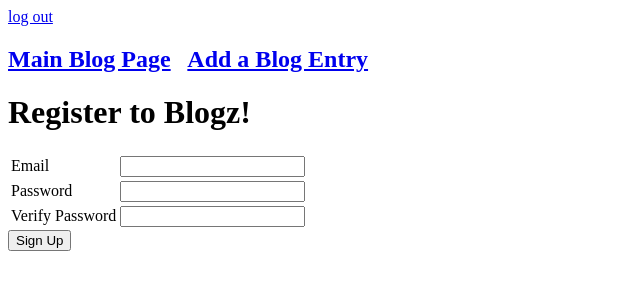
After one commit to b2peters/blogz, a Flask app: page /signup in a window 1280 px wide. The commit adds this page. Shown: the top 300 px of the page, without its empty margins (0-640 px from the left). Run offline with Flask 2, Linux system fonts and the light colour scheme.

Commit message:
add index and login and signup and logout

```diff
--- a/main.py
+++ b/main.py
@@ -1,4 +1,4 @@
-from flask import Flask, request, redirect, render_template
+from flask import Flask, request, redirect, render_template, session, flash
 from flask_sqlalchemy import SQLAlchemy
 import cgi
 
@@ -8,6 +8,7 @@ app.config['SQLALCHEMY_DATABASE_URI'] = 'mysql+pymysql://blogz:password@localhos
 app.config['SQLALCHEMY_ECHO'] = True
 app.config['SQLALCHEMY_TRACK_MODIFICATIONS'] = False
 db = SQLAlchemy(app)
+app.secret_key = 'y337kGcys&zP3B'
 
 #intitialize the Blog class
 class Blog(db.Model):
@@ -80,13 +81,58 @@ def newpost():
         else:
             return render_template('blog.html', blogs=all_blogs())
 
+@app.route('/login', methods=['GET', 'POST'])
+def login():
+    if request.method == 'POST':
+        email=request.form['email']
+        password=request.form['password']
+        user=User.query.filter_by(username=email).first()
+        if user and user.password == password:
+            session['email'] = email
+            flash("Logged in")
+            return redirect('/')
+        elif not user:
+            flash('User does not exist')
+        else:
+            flash('User password incorrect')
+    return render_template('login.html')
+
+@app.route('/signup', methods=['GET', 'POST'])
+def signup():
+    if request.method == "POST":
+        email = request.form['email']
+        password = request.form['password']
+        verify = request.form['verify']
+
+        existing_user = User.query.filter_by(username=email).first()
+        if not existing_user:
+            new_user = User(email,password)
+            db.session.add(new_user)
+            db.session.commit()
+            session['email']=email
+            return redirect('/newpost')
+        else:
+            flash('Duplicate user')
+    return render_template('signup.html')
+
+@app.route('/logout')
+def logout():
+    # del session['email']
+    session['email']=''
+    return redirect('/blog')
+
+
 
 
 @app.route('/newpost', methods=['POST', 'GET'])
-def index():
+def create_new():
     # blogs=blogs
     return render_template('newpost.html', blogs=all_blogs())
 
+@app.route('/')
+def index():
+    users=User.query.all()
+    return render_template('index.html', users=users)
 
 if __name__ == '__main__':
 
--- a/templates/base.html
+++ b/templates/base.html
@@ -11,6 +11,18 @@
             </style>
     </head>
     <body>
+
+        <div>
+            <a href='logout'>log out</a>
+        </div>
+
+                    {% with messages = get_flashed_messages(with_categories=True) %}
+                    <ul>
+                        {% for category,message in messages %}
+                        <li class="{{category}}">{{message}}</li>
+                        {% endfor %}
+                    </ul>
+                    {% endwith %}
         <nav>
             <!--{# add button for "main blog page" to return to the main page. titled "Build A Blog" with two buttons and all blogs justified left with a linked title.#}
             {# add button for "Add a Blog Entry" to return to the main page. #}-->
--- /dev/null
+++ b/templates/signup.html
@@ -0,0 +1,28 @@
+{% extends "base.html" %}
+
+{% block content %}
+<h1>Register to Blogz!</h1>
+<form action="/signup" method="post">
+    <table>
+        <tr>
+            <td><label for"email">Email</label></td>
+            <td>
+                <input name="email" type="email" value="{{email}}">
+            </td>
+        </tr>
+        <tr>
+            <td><label for="password">Password</label></td>
+            <td>
+                <input name="password" type="password">
+            </td>
+        </tr>
+        <tr>
+            <td><label for="verify">Verify Password</label></td>
+            <td>
+                <input name="verify" type="password">
+            </td>
+        </tr>
+    </table>
+    <input type="submit" value="Sign Up">
+</form>
+{% endblock %}
```
Also changed, not shown: templates/index.html (+4 -4 lines), templates/login.html (added, +23 -0 lines).
